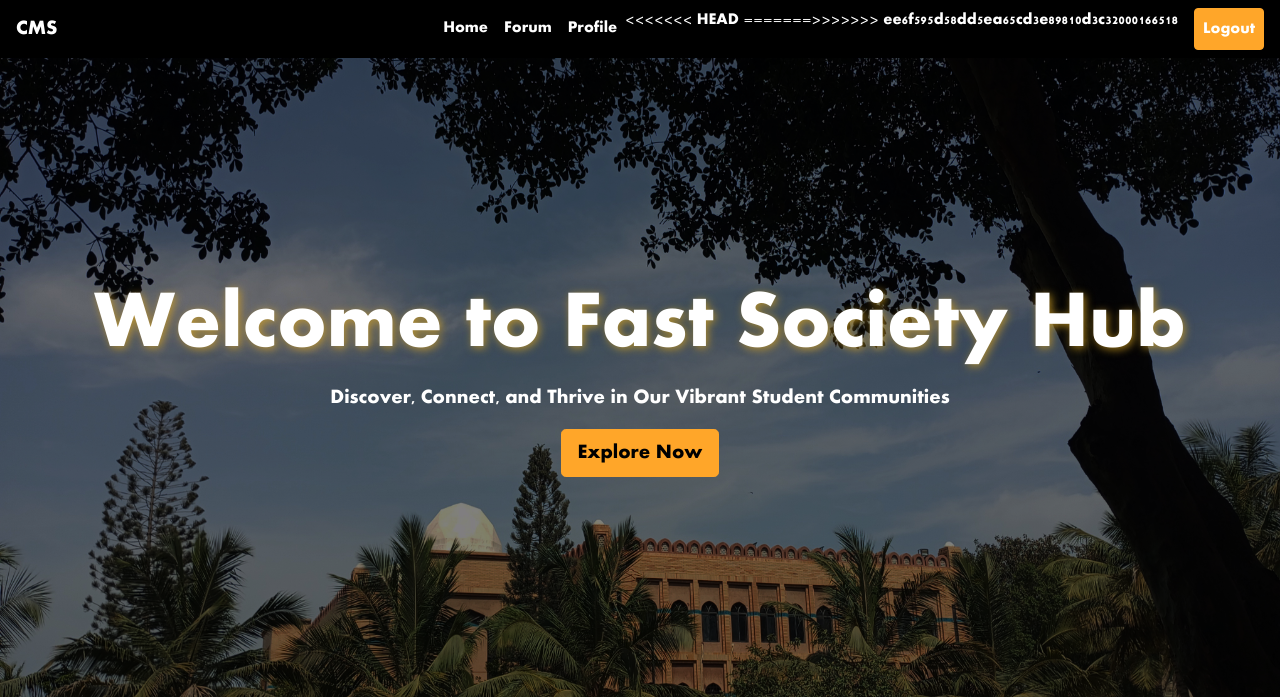
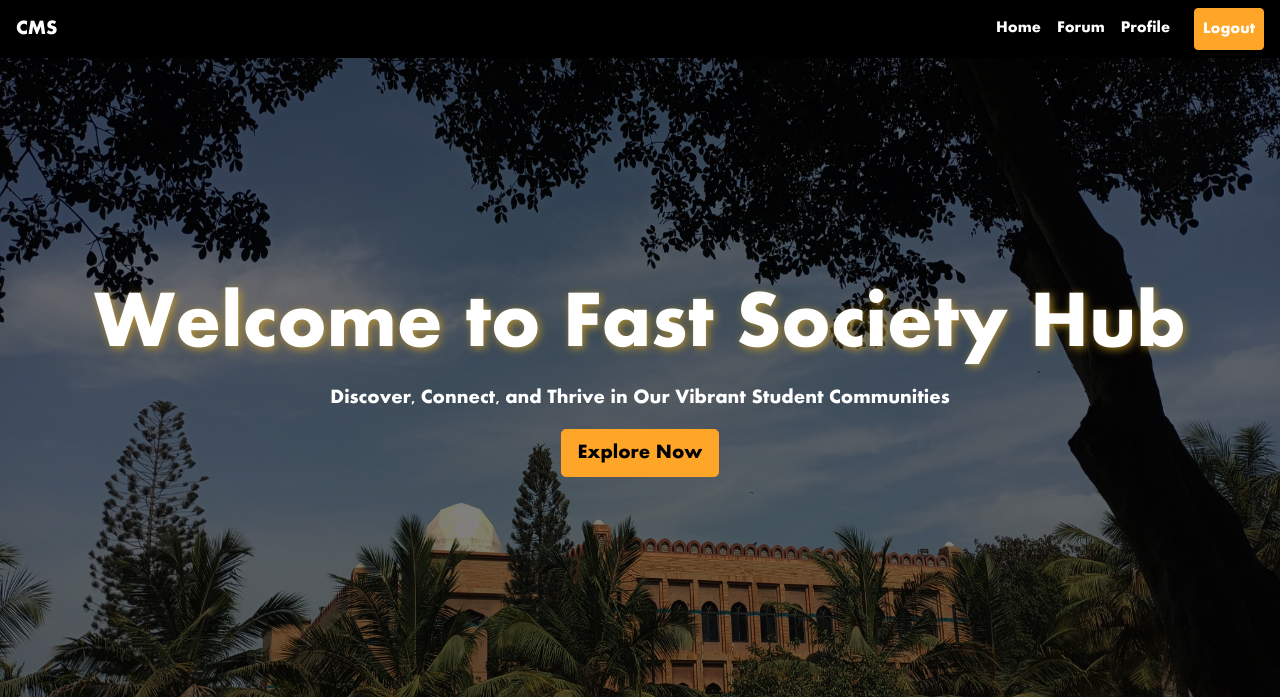
Before and after one commit to WalooOoOooOo/DatabaseProject, a Django app: page /home/ in a window 1280 px wide. Shown: the top 697 px of the page. Run offline with Django 5.2, Linux system fonts and the light colour scheme.

Commit message:
lolloololo

```diff
--- a/Templates/home.html
+++ b/Templates/home.html
@@ -124,10 +124,6 @@
                 {% if user.is_authenticated and admin_panel_accessible %}
                 <li class="nav-item"><a class="nav-link" href="{% url 'apanel' %}">Go to Admin Panel</a></li>
                 {% endif %}
-<<<<<<< HEAD
-=======
-                <li class="nav-item dropdown">
->>>>>>> ee6f595d58dd5ea65cd3e89810d3c32000166518
                 </li>
                 <li class="nav-item"><a href="{% url 'logout' %}" class="nav-link btn btn-primary text-white ml-3">Logout</a></li>
             </ul>
--- a/Templates/membership_request_detail.html
+++ b/Templates/membership_request_detail.html
@@ -8,14 +8,14 @@
     <style>
         /* Global Styles */
         body {
-            background-color: #f8f9fa; /* Light background for readability */
+            background-color: #25221b; /* Light background for readability */
             font-family: 'Arial', sans-serif;
             color: #212529;
             padding: 20px;
         }
 
         h2 {
-            color: #0056b3; /* Deep blue heading */
+            color: #ffffff; /* Deep blue heading */
             font-weight: bold;
             margin-bottom: 20px;
         }
```
